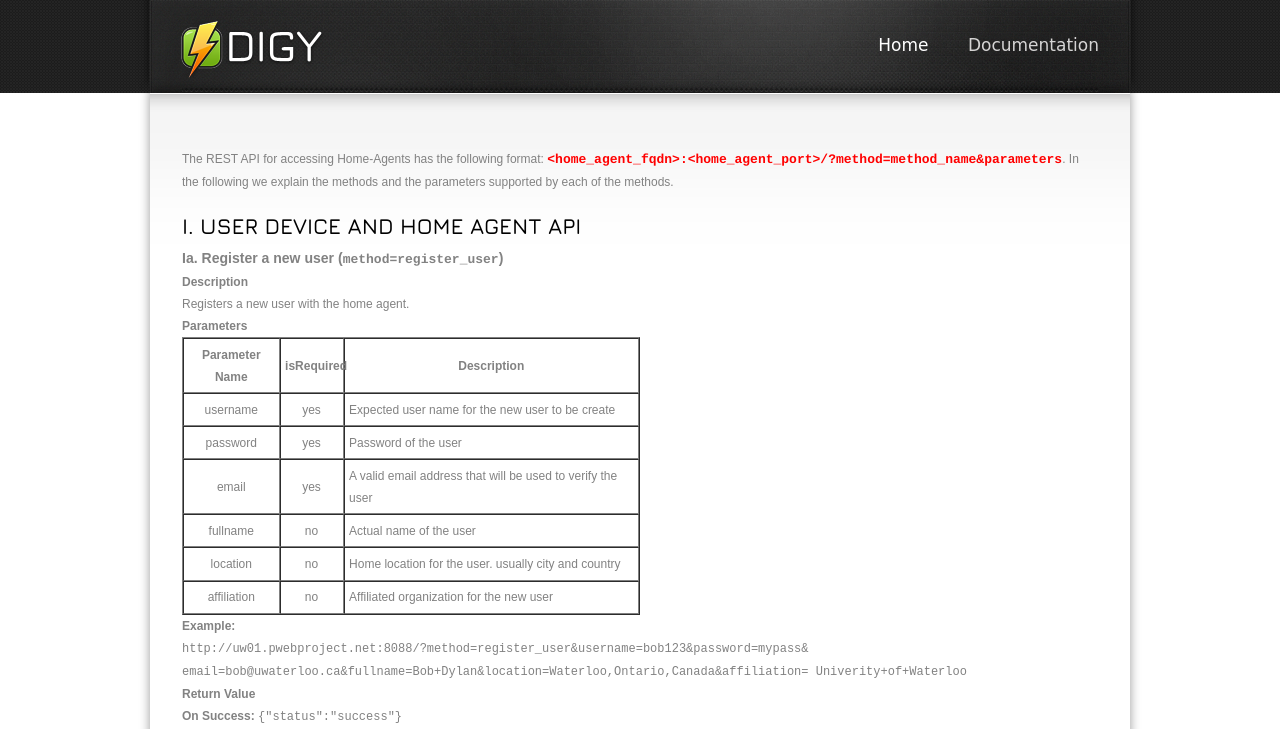
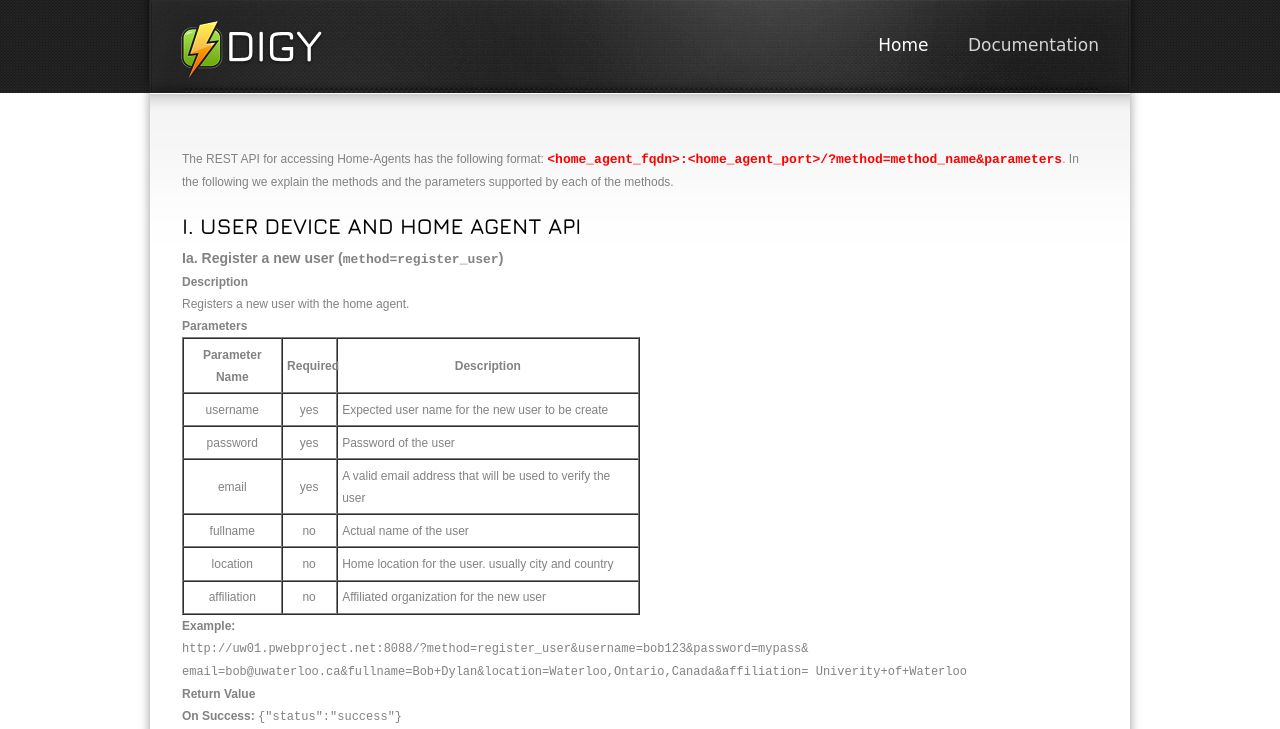
Before and after one commit to srcvirus/developer.pwebproject.net, a plain HTML site: page documentation.html in a window 1280 px wide. Shown: the top 729 px of the page. Drawn offline with nearby package versions, Linux system fonts and the light colour scheme; a web font is replaced by a local one.

Commit message:
modified:   documentation.html 	modified:   index.html

```diff
--- a/documentation.html
+++ b/documentation.html
@@ -156,7 +156,7 @@
                     <table border="1" cellspacing="0" width="50%">
                         <tr>
                             <th style="padding: 1%">Parameter Name</th>
-                            <th style="padding: 1%">isRequired</th>
+                            <th style="padding: 1%">Required</th>
                             <th style="padding: 1%">Description</th>
                         </tr>
 
```
Also changed, not shown: index.html (line endings or trailing spaces).
